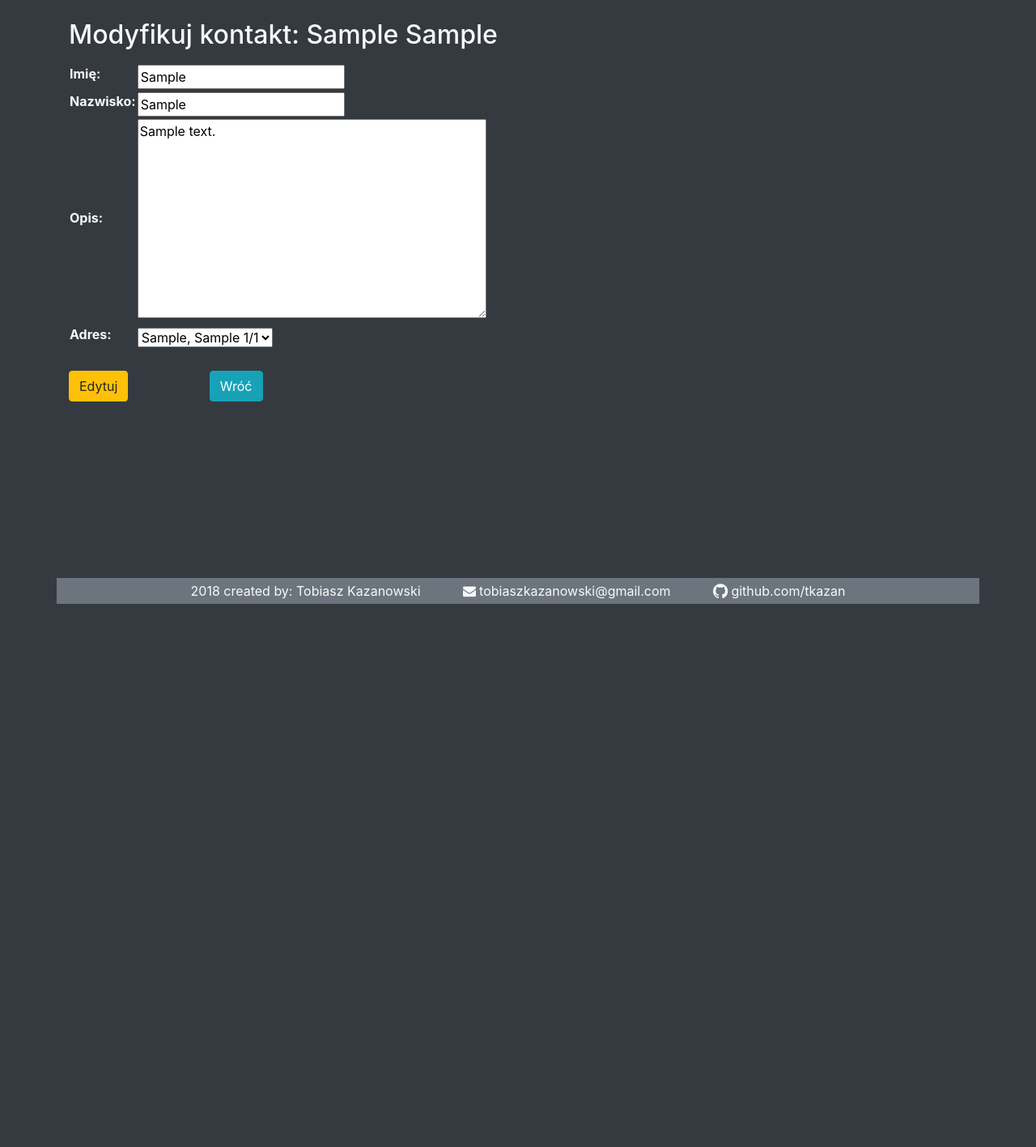
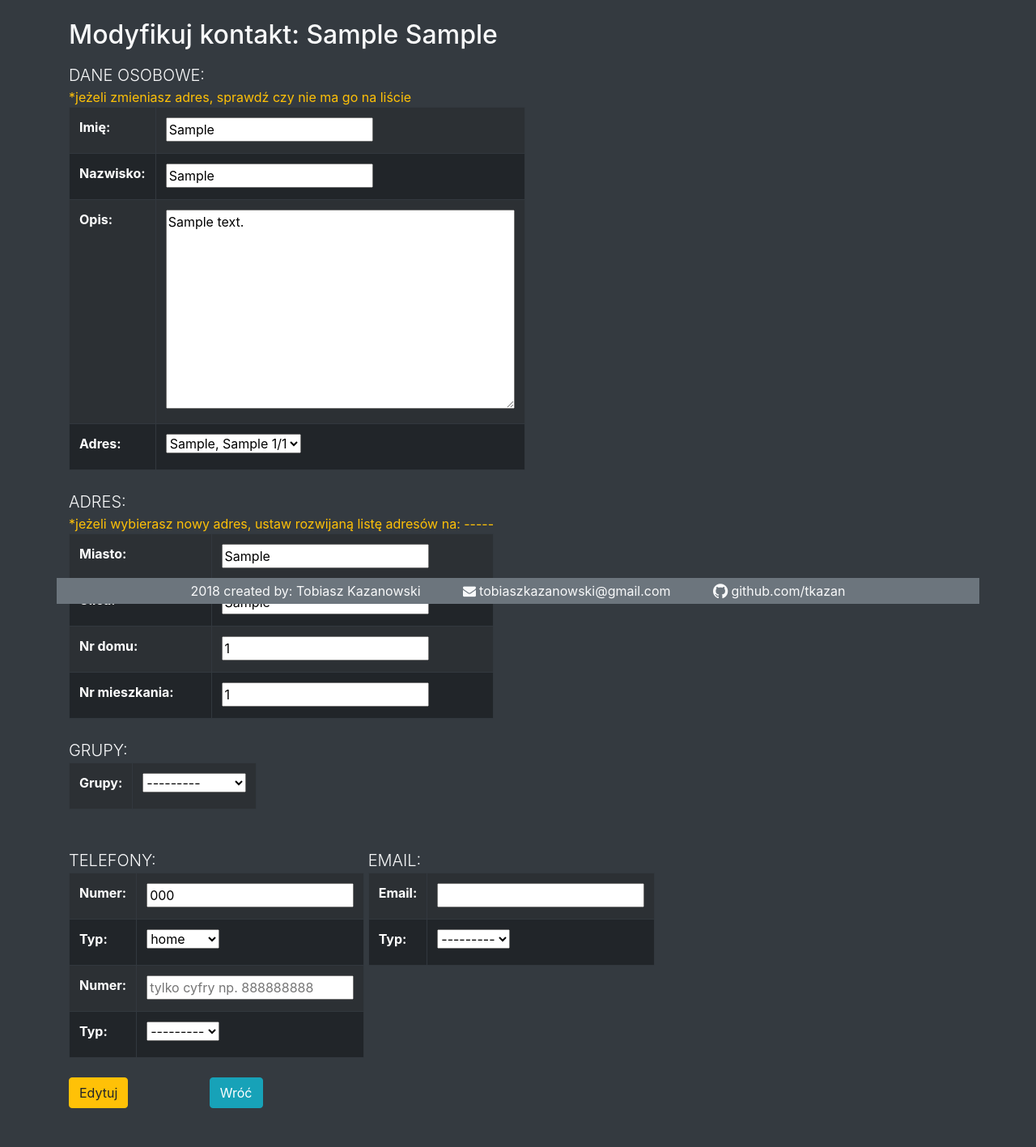
Before and after one commit to tkazan/ContactBox, a Django app: page /contactbox/modify/1 in a window 1280 px wide. Shown: the part 54-1471 px from the top of the page at 81% size. Before the commit the page ends 800 px from the top, so only its background shows below. Run offline with Django 3.2, Linux system fonts and the light colour scheme; tables that the repository leaves empty hold one stand-in row (values such as "Sample post"); some libraries are stand-ins or nearby versions.

Commit message:
update on modify view and template

```diff
--- a/ContactBoxApp/templates/ContactBox/modify.html
+++ b/ContactBoxApp/templates/ContactBox/modify.html
@@ -8,14 +8,57 @@
     <p class="text-danger">{{ message }}</p>
     <form method="POST" action="#">
     {% csrf_token %}
-        <table>
-            {{ form.as_table }}
-        </table>
+        <div class="float-left mr-4">
+            <label><span class="lead">DANE OSOBOWE:</span><br/>
+            <span class="text-warning">*jeżeli zmieniasz adres, sprawdź czy nie ma go na liście</span>
+                <table class="table table-dark table-striped table-bordered">
+                    {{ form.as_table }}
+                </table>
+            </label>
+        </div>
+        <div class="float-left">
+            <label><span class="lead">ADRES:</span><br/>
+            <span class="text-warning">*jeżeli wybierasz nowy adres, ustaw rozwijaną listę adresów na: -----</span>
+                <table class="table table-dark table-striped table-bordered">
+                    {{ form2.as_table }}
+                </table>
+            </label>
+                <br/>
+            <label><span class="lead">GRUPY:</span><br/>
+                <table class="table table-dark table-striped table-bordered">
+                    {{ form5.as_table }}
+                </table>
+            </label>
+        </div>
+        <br/>
+        <div class="clearfix"></div>
+        <br/>
+        <label><span class="lead">TELEFONY:</span><br/>
+            <table class="table table-dark table-striped table-bordered">
+                {{ form3 }}
+            </table>
+        </label>
+        </label>
+
+        <label><span class="lead">EMAIL:</span><br/>
+            <table class="table table-dark table-striped table-bordered">
+                {{ form4.as_table }}
+            </table>
+        </label>
         <br/>
         <input class="btn btn-warning mr-5" type="submit" value="Edytuj">
         <a href="{% url 'contactbox:home' %}">
             <button class="btn btn-info ml-5">Wróć</button>
         </a>
+        <br/>
+
+
     </form>
 
 {% endblock %}
+
+<form method="post" action="#">
+        {% csrf_token %}
+
+            <input type="submit" name="add" value="Dodaj kontakt" class="btn btn-success">
+        </form>
--- a/ContactBoxApp/views.py
+++ b/ContactBoxApp/views.py
@@ -3,6 +3,7 @@
 from django.views import View
 from django.urls import reverse
 from django.core.paginator import Paginator, EmptyPage, PageNotAnInteger
+from django.forms import formset_factory
 
 from .models import *
 from .forms import *
@@ -76,7 +77,7 @@
             f = form.save(commit=False)
             f2 = form2.save()
 
-            if f.address:
+            if f.address is None:
                 f.address = f2
             f.save()
             f3 = form3.save(commit=False)
@@ -98,22 +99,40 @@
 
     def get(self, request, id):
         person = get_object_or_404(Person, pk=id)
-        form = NewPersonForm(initial={
-            'first': person.first,
-            'last': person.last,
-            'description': person.description,
-            'address': person.address,
-        })
+        form = NewPersonForm(instance=person)
+        form2 = NewAddressForm(instance=person.address)
+        PhoneFormSet = formset_factory(NewPhoneForm)
+        form3 = PhoneFormSet(initial=[
+            {'number': phone.number, 'type': phone.type} for phone in Phone.objects.filter(person=person)
+        ])
+
+        form4 = NewEmailForm()
+        form5 = NewPersonGroupsForm()
         ctx = {
             "person": person,
             'form': form,
+            'form2': form2,
+            'form3': form3,
+            'form4': form4,
+            'form5': form5,
         }
         return render(request, "ContactBox/modify.html", ctx)
 
     def post(self, request, id):
         form = NewPersonForm(request.POST)
-        if form.is_valid():
-            form.save()
+        form2 = NewAddressForm(request.POST)
+        form3 = NewPhoneForm(request.POST)
+        form4 = NewEmailForm(request.POST)
+        form5 = NewPersonGroupsForm(request.POST)
+
+        if (form.is_valid() and form2.is_valid() and form3.is_valid()
+           and form4.is_valid() and form5.is_valid()):
+            f = form.save(commit=False)
+            f2 = form2.save()
+            if f.address is None:
+                f.address = f2
+            f.save()
+
         return redirect(reverse('contactbox:home'))
 
 
```
